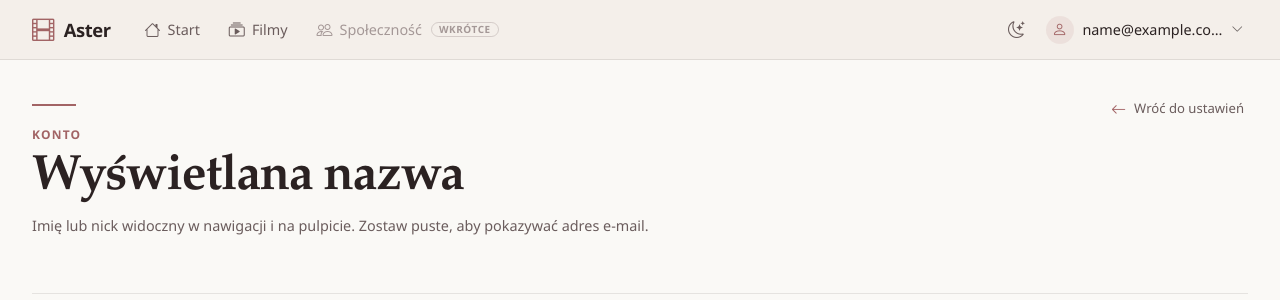
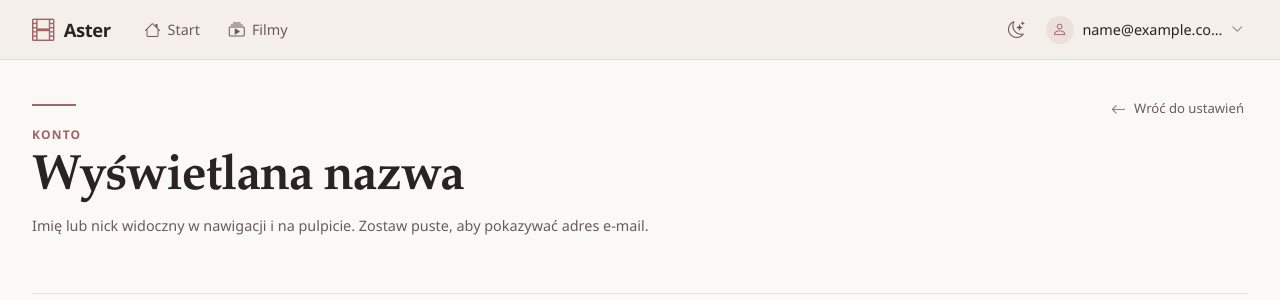
Before and after one commit to agatav13/aster, a Django app: page /auth/display-name/ in a window 1280 px wide. Shown: the top 300 px of the page. Run offline with Django 5.2, Linux system fonts and the light colour scheme; the visitor is signed in with stand-in values (Sample User, id 1).

Commit message:
chore(nav): temporarily hide Społeczność nav tab
Comment out the disabled "wkrótce" community tab in the main nav so it
doesn't render to users while the feature is paused. The markup is left
in place under an HTML comment for easy restoration.

Co-Authored-By: Claude Opus 4.7 (1M context) <noreply@anthropic.com>

```diff
--- a/templates/base.html
+++ b/templates/base.html
@@ -43,7 +43,7 @@
                 <i class="bi bi-collection-play"></i>
                 <span class="nav-tab-label">Filmy</span>
               </a>
-              <span class="nav-tab nav-tab--disabled"
+              <!-- <span class="nav-tab nav-tab--disabled"
                     role="menuitem"
                     aria-disabled="true"
                     tabindex="0"
@@ -51,7 +51,7 @@
                 <i class="bi bi-people"></i>
                 <span class="nav-tab-label">Społeczność</span>
                 <span class="soon-badge" aria-hidden="true">wkrótce</span>
-              </span>
+              </span> -->
             </div>
           {% endif %}
         </div>
```
